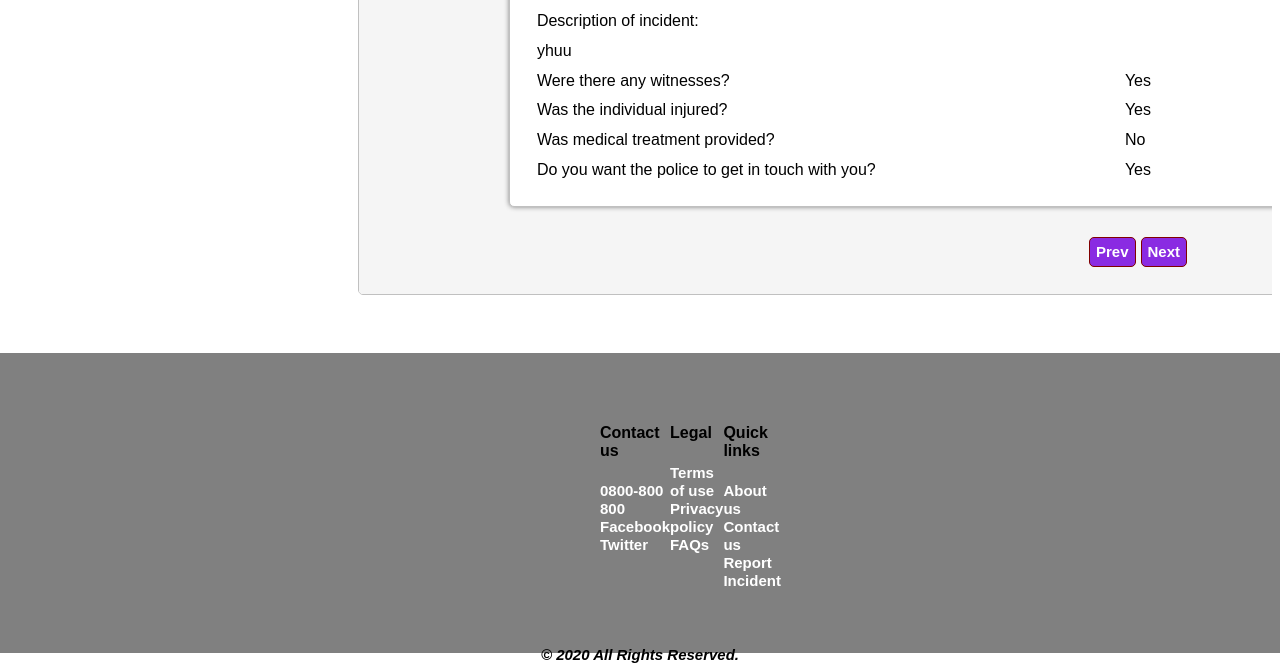
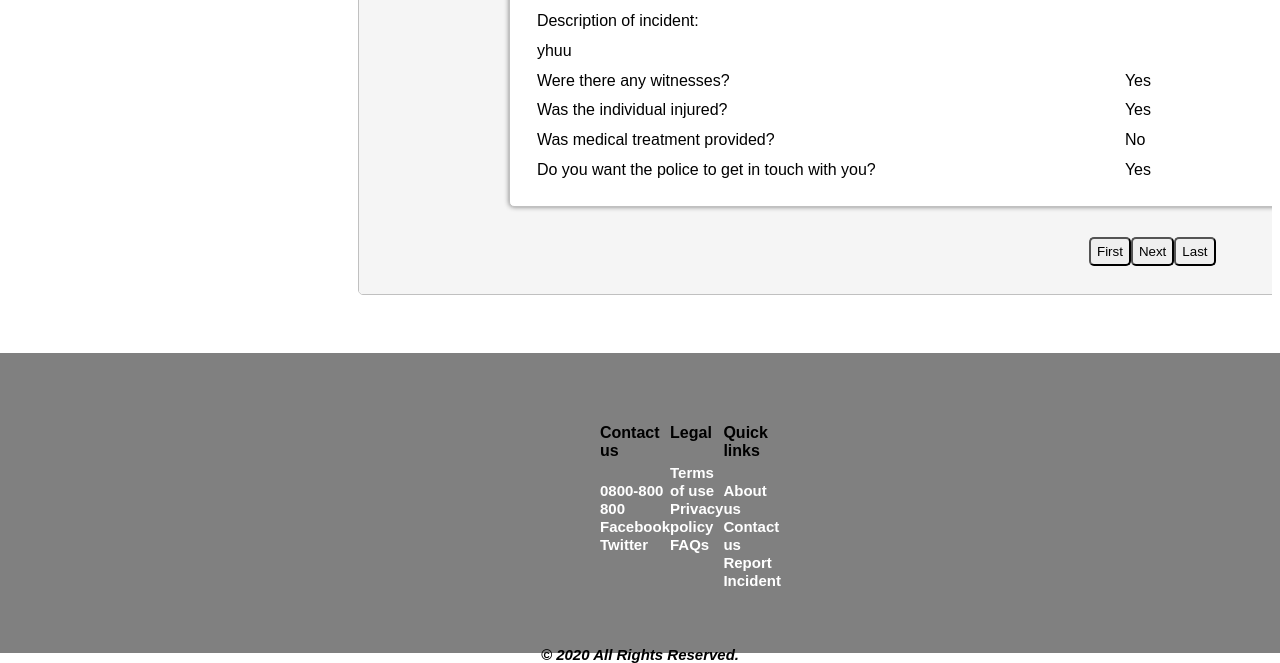
Before and after one commit to Peace-Apple/AReporter, a PHP site: page /cases.php in a window 1280 px wide. Shown: the part 1227-1890 px from the top of the page. Run offline with PHP 8.4, Linux system fonts and the light colour scheme; a user stored in the database is signed in; data comes from the database, SQL or seed files in the repository; data that the repository does not hold is empty; some libraries are stand-ins or nearby versions.

Commit message:
Add first and last buttons

```diff
--- a/web/cases.php
+++ b/web/cases.php
@@ -132,21 +132,23 @@
 
                     // pagination links
                     echo '<div class="page_links">';
-                        if ($page < 1) {
+                        echo '<a href="cases.php?page=1"><button class="buttons">First</button></a>';
+                        if ($page <= 1) {
                             $page = 1;
                         } else {
-                            echo '<a href="cases.php?page=' . ($page-1) . '"><button class="prev-button">Prev</button></a>';
+                            echo '<a href="cases.php?page=' . ($page-1) . '"><button class="buttons">Prev</button></a>';
                         }
 
                         // for ($page=1; $page <= $total_pages; $page++) {
                         //     echo '<a href="cases.php?page=' . $page . '"><button class="page_no">' . $page . '</button></a> ';
                         // }
 
-                        if ($page > $total_pages) {
+                        if ($page >= $total_pages) {
                             $page = $total_pages;
                         } else {
-                            echo '<a href="cases.php?page=' . ($page+1) . '"><button class="next-button">Next</button></a>';
+                            echo '<a href="cases.php?page=' . ($page+1) . '"><button class="buttons">Next</button></a>';
                         }
+                        echo '<a href="cases.php?page=' . $total_pages . '"><button class="last">Last</button></a>';
                         $conn->close();
                     echo '</div>';
                 }
```
